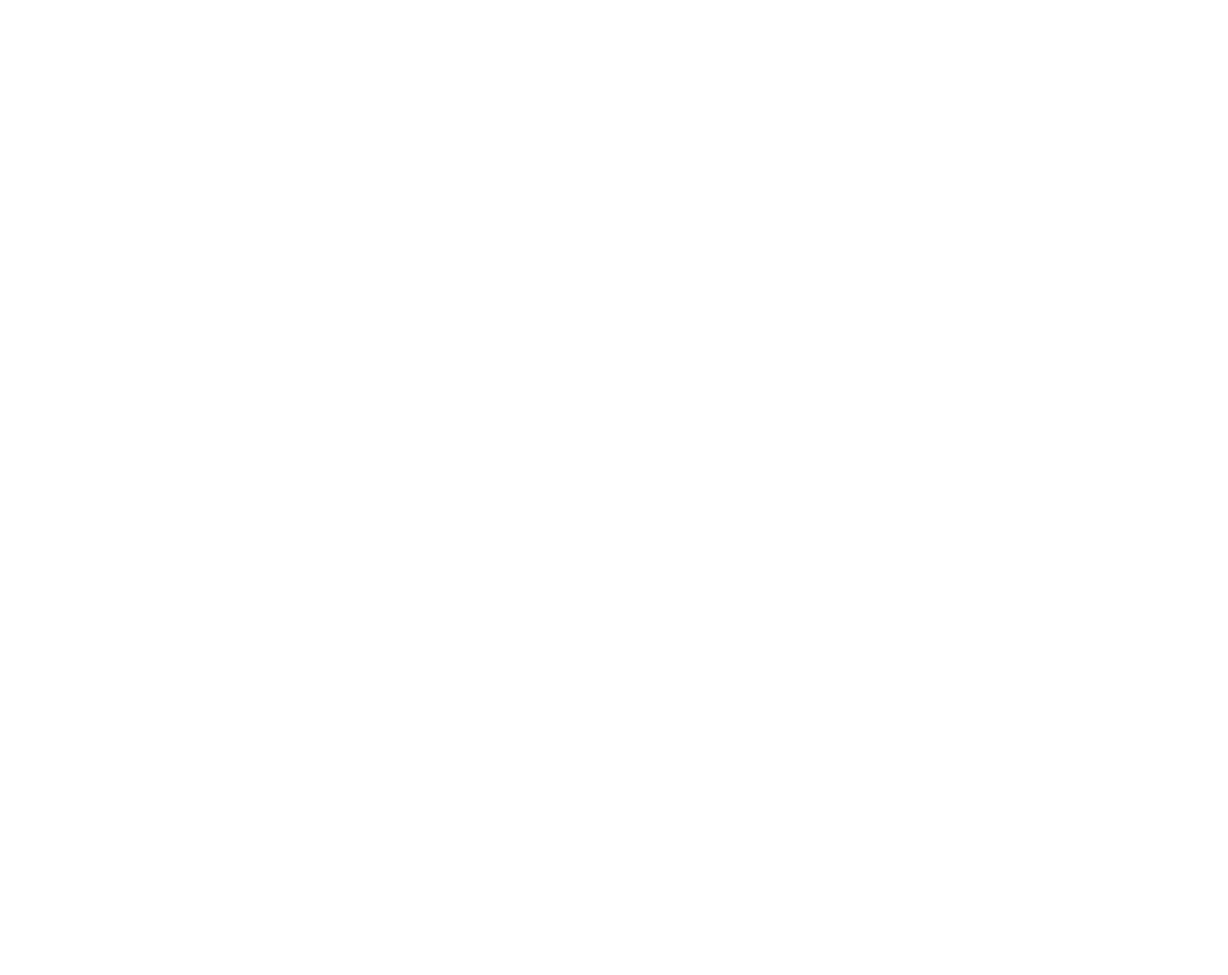
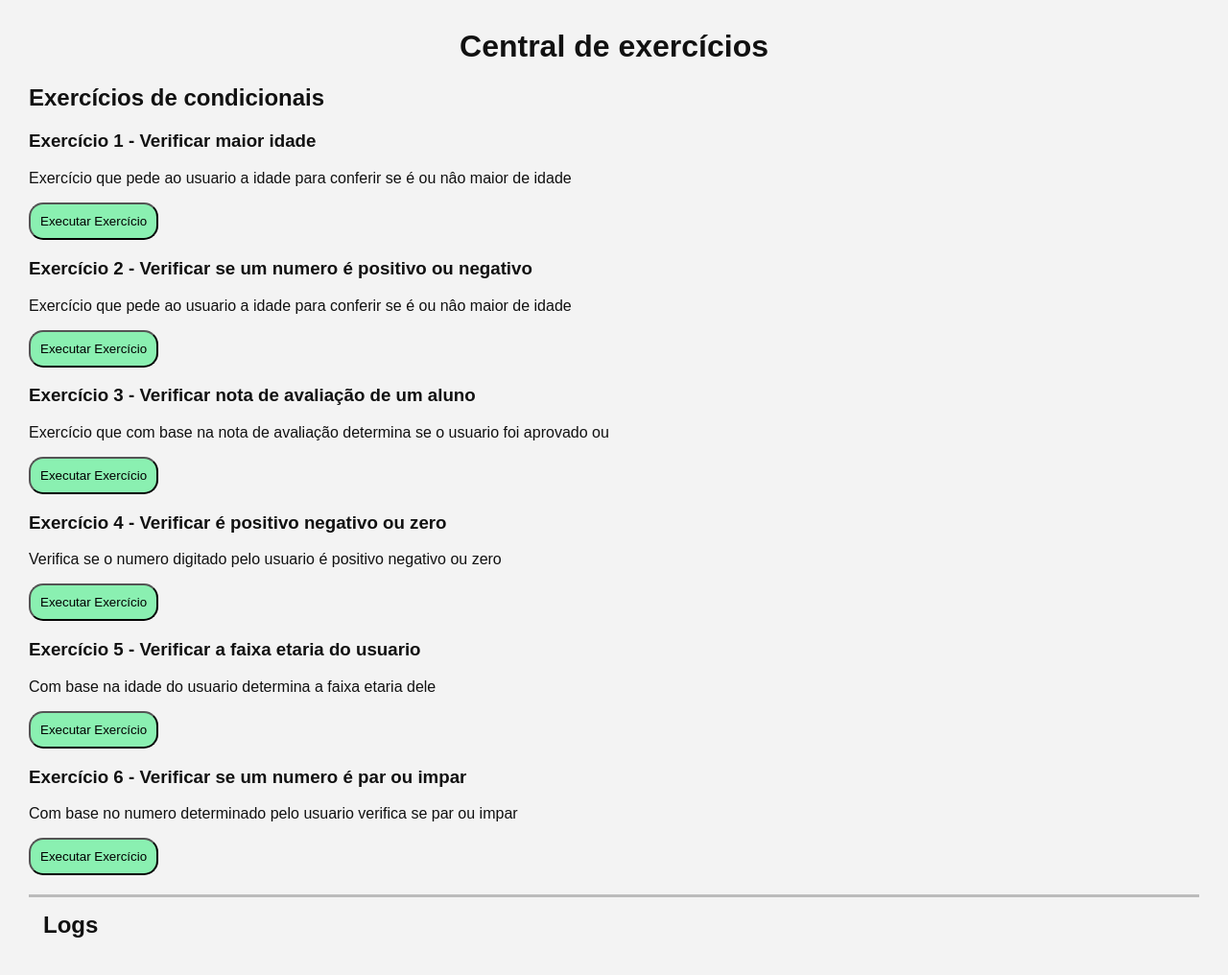
Before and after one commit to Allan-H-Garcia/central-de-exercicios-js, a plain HTML site: page Index.html in a window 1280 px wide. Shown: the whole page at 96% size. Before the commit the page ends 800 px from the top, so only its background shows below. Drawn offline with Linux system fonts and the light colour scheme.

Commit message:
paginadeexercicios

```diff
--- a/Index.html
+++ b/Index.html
@@ -1,15 +1,63 @@
 <!DOCTYPE html>
 <html lang="pt-br">
+
 <head>
     <meta charset="UTF-8">
     <meta name="viewport" content="width=device-width, initial-scale=1.0">
     <title>Central de exercicios JS</title>
+    <link rel="stylesheet" href="folhadeestilo.css">
 </head>
+
 <body>
     <!-- <script src="script.js"></script> -->
-    <!-- <script src="condicionais.js"></script> -->
-     <!-- <script src="repeticoes 1.js"></script>
-    <script src="repeticoes.js"></script> -->
+    <script src="condicionais.js"></script>
+    <script src="repeticoes 1.js"></script>
+    <!-- <script src="repeticoes.js"></script> -->
     <script src="uteis.js"></script>
+
+    <header>
+    </header>
+    <main>
+        <h1>Central de exercícios</h1>
+        <h2>Exercícios de condicionais</h2>
+        <h3>Exercício 1 - Verificar maior idade</h3>
+        <p>Exercício que pede ao usuario a idade para conferir se é ou nâo maior de idade</p>
+        <button onclick="exercicioCondicionais1()"> Executar Exercício </button>
+
+        <h3>Exercício 2 - Verificar se um numero é positivo ou negativo</h3>
+        <p>Exercício que pede ao usuario a idade para conferir se é ou nâo maior de idade</p>
+        <button onclick="exercicioCondicionais2()"> Executar Exercício </button>
+
+        <h3>Exercício 3 - Verificar nota de avaliação de um aluno</h3>
+        <p>Exercício que com base na nota de avaliação determina se o usuario foi aprovado ou</p>
+        <button onclick="exercicioCondicionais3()"> Executar Exercício </button>
+
+        <h3>Exercício 4 - Verificar é positivo negativo ou zero</h3>
+        <p>Verifica se o numero digitado pelo usuario é positivo negativo ou zero</p>
+        <button onclick="exercicioCondicionais4()"> Executar Exercício </button>
+
+        <h3>Exercício 5 - Verificar a faixa etaria do usuario</h3>
+        <p>Com base na idade do usuario determina a faixa etaria dele</p>
+        <button onclick="exercicioCondicionais5()"> Executar Exercício </button>
+
+        <h3>Exercício 6 - Verificar se um numero é par ou impar</h3>
+        <p>Com base no numero determinado pelo usuario verifica se par ou impar</p>
+        <button onclick="exercicioCondicionais6()"> Executar Exercício </button>
+
+
+
+
+
+<h2 class="logmenu">Logs</h2>
+<div class="logscontainer"></div>
+
+
+    </main>
+    <footer>
+
+    </footer>
+
+
 </body>
+
 </html>
--- a/condicionais.js
+++ b/condicionais.js
@@ -1,16 +1,18 @@
-function exercicio1() {
+function exercicioCondicionais1() {
   // maior ou menor de idade
 
   let numero = prompt("digite sua idade");
   if (numero <= 17) {
-    console.log("Menor de idade");
+    alert("Menor de idade");
   } else {
-    if (numero >= 18) console.log("Maior de idade");
+    if (numero >= 18) alert("Maior de idade");
   }
+  gerarlog("Exercicio de maior idade executado as: " + new Date().toLocaleDateString())
 }
 
 
-function exercicio2() {
+
+function exercicioCondicionais2() {
   // numero postivo ou negativo
 
   let numero = prompt("digite um numero");
@@ -19,9 +21,10 @@ function exercicio2() {
   } else {
     alert("numero negativo");
   }
+  gerarlog("Exercicio positivo ou negativo executado as: " + new Date().toLocaleDateString())
 }
 
-function exercicio3() {
+function exercicioCondicionais3() {
   let numero = prompt("nota de avaliacao");
 
   if (numero >= 60) {
@@ -29,101 +32,112 @@ function exercicio3() {
   } else {
     alert("voce foi reprovado");
   }
+  gerarlog("Exercicio note de aprovação executado as: " + new Date().toLocaleDateString())
 }
 
-function exercicio4() {
+function exercicioCondicionais4() {
   // numero positivo ou negativo ou zero
 
   let numero = prompt("digite um numero");
 
   if (numero > 0) {
-    console.log("Positivo.");
+    alert("Positivo.");
   } else {
     if (numero < 0) {
-      console.log("Negativo.");
+      alert("Negativo.");
     } else {
-      console.log("É zero.");
+      alert("É zero.");
     }
   }
+  gerarlog("Exercicio Positivo ou negativo as: " + new Date().toLocaleDateString())
 }
 
-function exercicio5() {
+function exercicioCondicionais5() {
   // faixa etaria
   let numero = prompt("digite sua idade");
   if (numero <= 12) {
     alert("crianca");
-  } else {
-    if (numero > 13 && numero <= 17) {
+  } else { if (numero > 13 && numero <= 17) {
     alert("adolescente");
   }
 }
 if (numero > 18) {
   alert("adulto");
 }
+gerarlog("Exercicio Faixa etaria as: " + new Date().toLocaleDateString())
 }
 
 
-function exercicio6() {
+function exercicioCondicionais6() {
   // numero par ou impar
 
   let numero = prompt("digite numero");
 
   if (numero % 2 === 0) {
-    console.log("Par.");
+    alert("Par.");
   } else {
-    console.log("impar.");
+    alert("impar.");
   }
+  gerarlog("Exercicio par ou impar executado as: " + new Date().toLocaleDateString())
 }
 
 
-function exercicio1inter(){
-debugger
+function exercicio1inter() {
 
-let numero1 = Number (prompt("digite numero"))
-let numero2 = Number (prompt("digite outro valor"))
-let operacao = prompt ("digite a operacao")
+
+  let numero1 = Number(prompt("digite numero"))
+  let numero2 = Number(prompt("digite outro valor"))
+  let operacao = prompt("digite a operacao")
   let resultado
 
-if (operacao === "+" ){
-  resultado= numero1 + numero2
-} else if ( operacao === "-"){
+  if (operacao === "+") {
+    resultado = numero1 + numero2
+  } else if (operacao === "-") {
     resultado = numero1 - numero2
-}else if ( operacao === "*"){
+  } else if (operacao === "*") {
     resultado = numero1 * numero2
-} else if ( operacao === "/"){
+  } else if (operacao === "/") {
     resultado = numero1 / numero2
   }
-alert (" O resultado é: "+ resultado)
+  alert(" O resultado é: " + resultado)
 }
 
 
-function exercicio2inter(){
+function exercicio2inter() {
 
   let numero1 = prompt("digite valor 1")
   let numero2 = prompt("digite valor 2")
   let numero3 = prompt("digite valor 3")
 
-    if ( numero1>numero2 && numero1>numero3) {
+  if (numero1 > numero2 && numero1 > numero3) {
     alert("Primeiro valor maior")
   } else {
-      if ( numero2 > numero1 && numero2>numero3)
-        alert ("Segundo valor maior")
-    } if (numero3>numero1 && numero3>numero2){
-      alert ("Terceiro valor maior")
+    if (numero2 > numero1 && numero2 > numero3)
+      alert("Segundo valor maior")
+  } if (numero3 > numero1 && numero3 > numero2) {
+    alert("Terceiro valor maior")
   }
 }
 
 
-function exercicio3inter () {
+function exercicio3inter() {
 
   let valor = prompt("Digite o valor da sua compra e veja seu desconto")
   let desconto
-if (valor > 100){
+  if (valor > 100) {
     desconto = 0
-} else if ( valor <100){
-  desconto = valor - 10%
+  } else if (valor < 100) {
+    desconto = valor * 0.9
   }
 
-alert ("Seu desconto é:" + desconto)
+  alert("Seu desconto é:" + desconto)
 }
-exercicio3inter ()
+
+
+function gerarlog(textoDoLog) {
+  let logscontainer = document.querySelector(".logscontainer")
+  let paragraph = document.createElement("p");
+  paragraph.innerHTML = textoDoLog;
+  logscontainer.appendChild(paragraph)
+
+}
--- /dev/null
+++ b/folhadeestilo.css
@@ -0,0 +1,36 @@
+body{
+    background-color: rgb(243, 243, 243);
+    font-family: Arial, Helvetica, sans-serif;
+    margin: 30px;
+}
+
+main{
+    color: rgb(17, 17, 17);
+
+}
+
+h1{
+    align-items: center;
+    text-align: center;
+}
+
+button{
+    color: rgb(0, 0, 0);
+    background-color: rgb(138, 240, 177);
+    padding: 10px;
+    margin: auto;
+    text-decoration: none;
+    border-radius: 15px;
+
+}
+
+.logmenu{
+    border-top: 3px solid rgba(0, 0, 0, 0.233);
+    padding: 15px;
+}
+
+h2 p {
+margin-left: 50px;
+margin-right: 100px;
+
+}
--- a/repeticoes 1.js
+++ b/repeticoes 1.js
@@ -79,5 +79,3 @@ function exercicio6() {
     }
   }
 }
-
-exercicio6();
```
Lines whose indentation alone changed are shown as unchanged.
